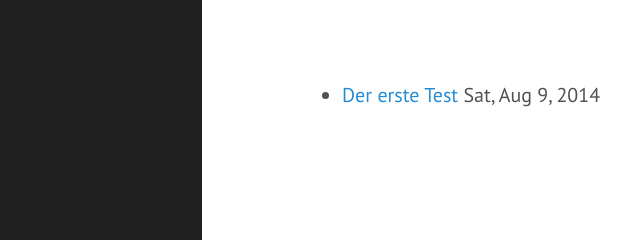
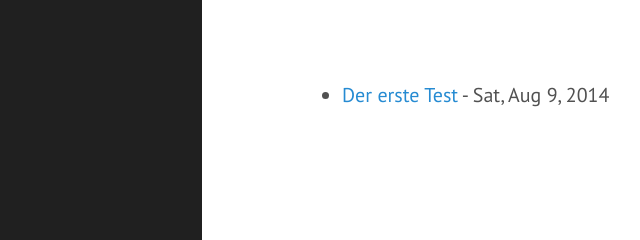
Before and after one commit to mlsen/mlsen.github.io, a plain HTML site: page posts/index.html in a window 1280 px wide. Shown: the top 240 px of the page, 158-798 px from the left. Drawn offline with Linux system fonts and the light colour scheme.

Commit message:
rebuilding site Sat Aug  9 23:47:50 CEST 2014

```diff
--- a/posts/index.html
+++ b/posts/index.html
@@ -45,11 +45,11 @@
 
 
     <div class="content container">
-  <ul class="posts">
+      <ul class="posts">
 
-      <li><span><a href="/posts/der-erste-test">Der erste Test</a> <time class="pull-right post-list">Sat, Aug 9, 2014</h4></time></span></span></li>
+          <li><span><a href="/posts/der-erste-test">Der erste Test</a> - <time class="pull-right post-list">Sat, Aug 9, 2014</time></span></span></li>
 
-  </ul>
+      </ul>
     </div>
 
   </body>
```
